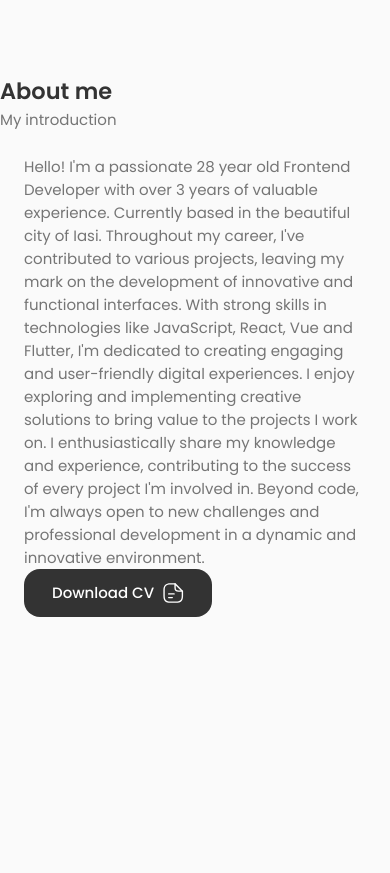
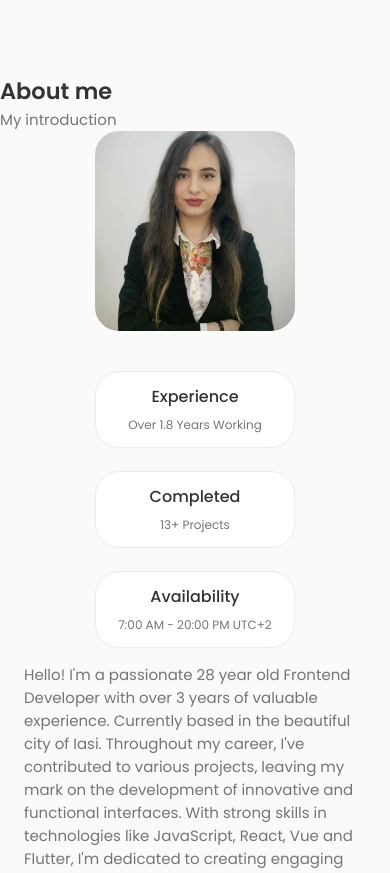
Before and after one commit to RalucaZota/raluca-portofolio, a React (Create React App) app: page / in a window 390 px wide. Shown: the part 1120-1993 px from the top of the page. Before the commit the page ends 1849 px from the top, so only its background shows below. Built offline with nearby package versions, Linux system fonts and the light colour scheme.

Commit message:
adding more for about section

```diff
--- a/src/Components/About/About.jsx
+++ b/src/Components/About/About.jsx
@@ -10,7 +10,7 @@ const About = () => {
       <div className="about-container container grid">
         <div className="about-img"></div>
         <div className="about-data">
-          {/* <Info /> */}
+          <Info />
           <p className="about-description">
             Hello! I'm a passionate 28 year old Frontend Developer with over 3
             years of valuable experience. Currently based in the beautiful city
--- a/src/Components/About/About.scss
+++ b/src/Components/About/About.scss
@@ -0,0 +1,97 @@
+.about-container {
+    grid-template-columns: repeat(2, 1fr);
+    align-items: center;
+    column-gap: 4rem;
+    .about-img {
+      justify-self: center;
+      background: url(../../assets/profile.jpg);
+      background-repeat: no-repeat;
+      background-position: center;
+      background-size: cover;
+      width: 300px;
+      height: 500px;
+      border-radius: 1.5rem;
+    }
+    .about-info {
+      grid-template-columns: repeat(3, 140px);
+      gap: 0.5rem;
+      margin-bottom: var(--mb-2);
+    }
+    .about-icon {
+      font-size: 1.5rem;
+      color: black;
+    }
+    .about-box {
+      text-align: center;
+      padding: 1.25rem;
+      &:hover {
+        transition: 0.8s;
+        scale: 1.2;
+      }
+    }
+    .about-title {
+      padding-bottom: 0.2rem;
+      font-size: 16px;
+      font-weight: var(--font-medium);
+    }
+    .about-subtitle {
+      font-size: 12px;
+    }
+    .about-description {
+      margin-bottom: var(--mb-2);
+      text-align: start;
+    }
+  }
+  /*=============== BREAKPOINTS ===============*/
+  /* For large devices */
+  @media screen and (max-width: 992px) {
+    .about-container {
+      grid-template-columns: 1fr;
+      row-gap: 2.5rem;
+      .about-img {
+        width: 200px;
+        height: 200px;
+      }
+      .about-box {
+        padding: 0.75rem 0.5rem;
+        background-color: white;
+        border-radius: 1.5rem;
+        border: 1px solid rgb(240, 233, 233);
+      }
+      .abou-_data {
+        text-align: center;
+      }
+      .about-info {
+        display: grid;
+        justify-content: center;
+      }
+      .about-description {
+        padding: 0 5rem;
+        margin-bottom: 2rem;
+      }
+    }
+  }
+
+  /* For medium devices */
+  @media screen and (max-width: 768px) {
+    .about-container {
+      .about-description {
+        padding: 0;
+      }
+      .about-box {
+        margin-bottom: 15px;
+        border: 1px solid rgb(240, 233, 233);
+      }
+      .about-info {
+        display: flex;
+        flex-direction: column;
+        justify-content: center;
+        margin: 0 auto;
+        width: 200px;
+        &:hover {
+          transition: 0.8s;
+          scale: 1.2;
+        }
+      }
+    }
+  }
--- a/src/Components/About/Info.jsx
+++ b/src/Components/About/Info.jsx
@@ -0,0 +1,23 @@
+const Info = () => {
+    return (
+      <div className="about-info ">
+        <div className="about-box">
+          <i className="bx bx-award about-icon"></i>
+          <h3 className="about-title">Experience</h3>
+          <span className="about-subtitle">Over 1.8 Years Working</span>
+        </div>
+        <div className="about-box">
+          <i className="bx bx-briefcase about-icon"></i>
+          <h3 className="about-title">Completed</h3>
+          <span className="about-subtitle"> 13+ Projects</span>
+        </div>
+        <div className="about-box">
+          <i className="bx bx-support about-icon"></i>
+          <h3 className="about-title">Availability</h3>
+          <span className="about-subtitle">7:00 AM - 20:00 PM UTC+2</span>
+        </div>
+      </div>
+    );
+  };
+
+  export default Info;
```
